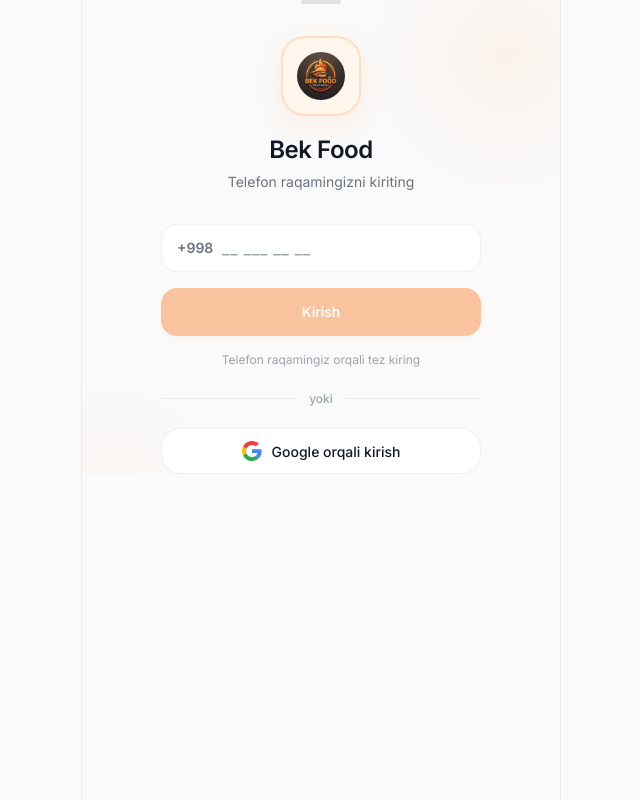
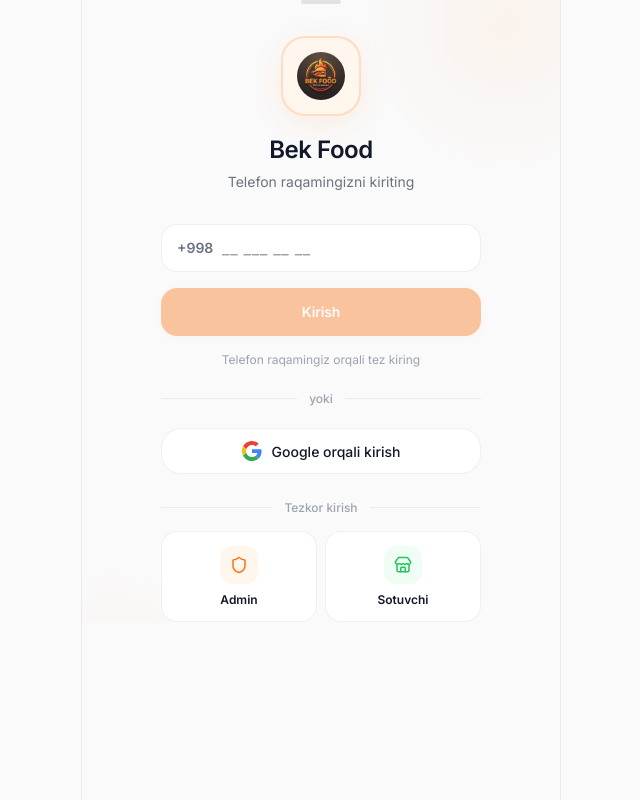
Before and after one commit to anvarovmuhammadamin011-ops/Bek_Food, a React (Vite) app: page /login in a window 1280 px wide. Shown: the whole page, without its empty margins (319-959 px from the left). Built offline with nearby package versions, Linux system fonts and the light colour scheme; no server answers.

Commit message:
Admin va sotuvchi uchun tezkor kirish tugmalari qayta qo'shildi (login sahifasida)

```diff
--- a/src/pages/LoginPage.jsx
+++ b/src/pages/LoginPage.jsx
@@ -1,5 +1,6 @@
 import { useState } from 'react';
 import { useNavigate } from 'react-router-dom';
+import { Shield, Store } from 'lucide-react';
 import useStore from '../store/useStore';
 import api from '../api/client';
 import GoogleLoginButton from '../components/GoogleLoginButton';
@@ -44,6 +45,14 @@
       setError(err.message || 'Xatolik');
     } finally {
       setLoading(false);
+    }
+  };
+
+  const quickLogin = (role) => {
+    const employee = employees.find((emp) => emp.role === role);
+    if (employee) {
+      login({ ...employee, role: employee.role });
+      navigate(role === 'admin' ? '/admin' : '/seller', { replace: true });
     }
   };
 
@@ -100,6 +109,34 @@
         </div>
 
         <GoogleLoginButton />
+
+        <div style={{ marginTop: 24 }}>
+          <div style={{ display: 'flex', alignItems: 'center', gap: 12, marginBottom: 14 }}>
+            <div style={{ flex: 1, height: 1, background: 'var(--border)' }} />
+            <span style={{ color: 'var(--text-dim)', fontSize: 12, fontWeight: 500, flexShrink: 0 }}>Tezkor kirish</span>
+            <div style={{ flex: 1, height: 1, background: 'var(--border)' }} />
+          </div>
+          <div className="flex" style={{ gap: 8 }}>
+            <button onClick={() => quickLogin('admin')} className="flex-1 flex flex-col items-center" style={{
+              padding: '14px 8px', gap: 8, borderRadius: 'var(--radius)', cursor: 'pointer', transition: 'all .2s',
+              background: 'var(--surface)', border: '1px solid var(--border)',
+            }}>
+              <div style={{ width: 38, height: 38, borderRadius: 'var(--radius-sm)', background: 'var(--primary-light)', display: 'flex', alignItems: 'center', justifyContent: 'center' }}>
+                <Shield size={18} color="var(--primary)" />
+              </div>
+              <span style={{ fontSize: 12, fontWeight: 600, color: 'var(--text)' }}>Admin</span>
+            </button>
+            <button onClick={() => quickLogin('seller')} className="flex-1 flex flex-col items-center" style={{
+              padding: '14px 8px', gap: 8, borderRadius: 'var(--radius)', cursor: 'pointer', transition: 'all .2s',
+              background: 'var(--surface)', border: '1px solid var(--border)',
+            }}>
+              <div style={{ width: 38, height: 38, borderRadius: 'var(--radius-sm)', background: 'var(--success-light)', display: 'flex', alignItems: 'center', justifyContent: 'center' }}>
+                <Store size={18} color="var(--success)" />
+              </div>
+              <span style={{ fontSize: 12, fontWeight: 600, color: 'var(--text)' }}>Sotuvchi</span>
+            </button>
+          </div>
+        </div>
       </div>
     </div>
   );
```
